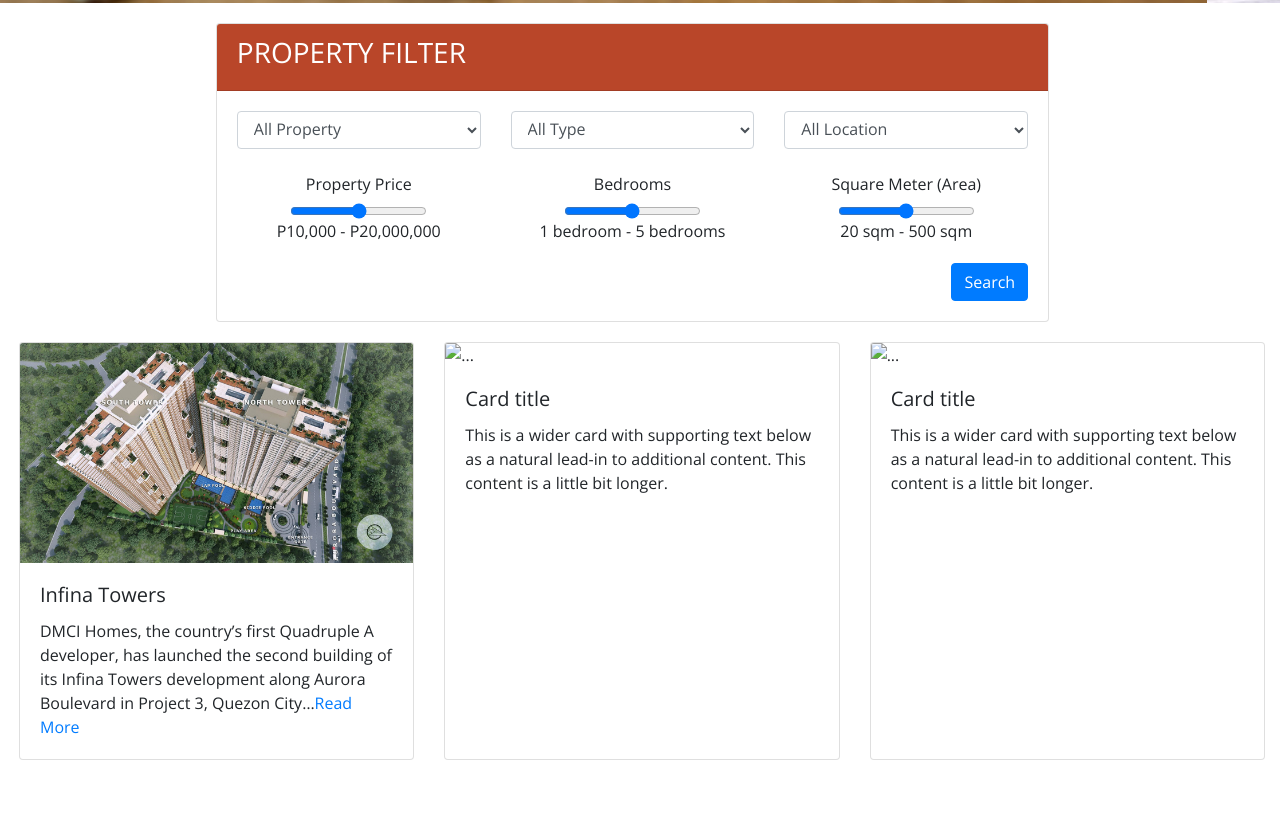
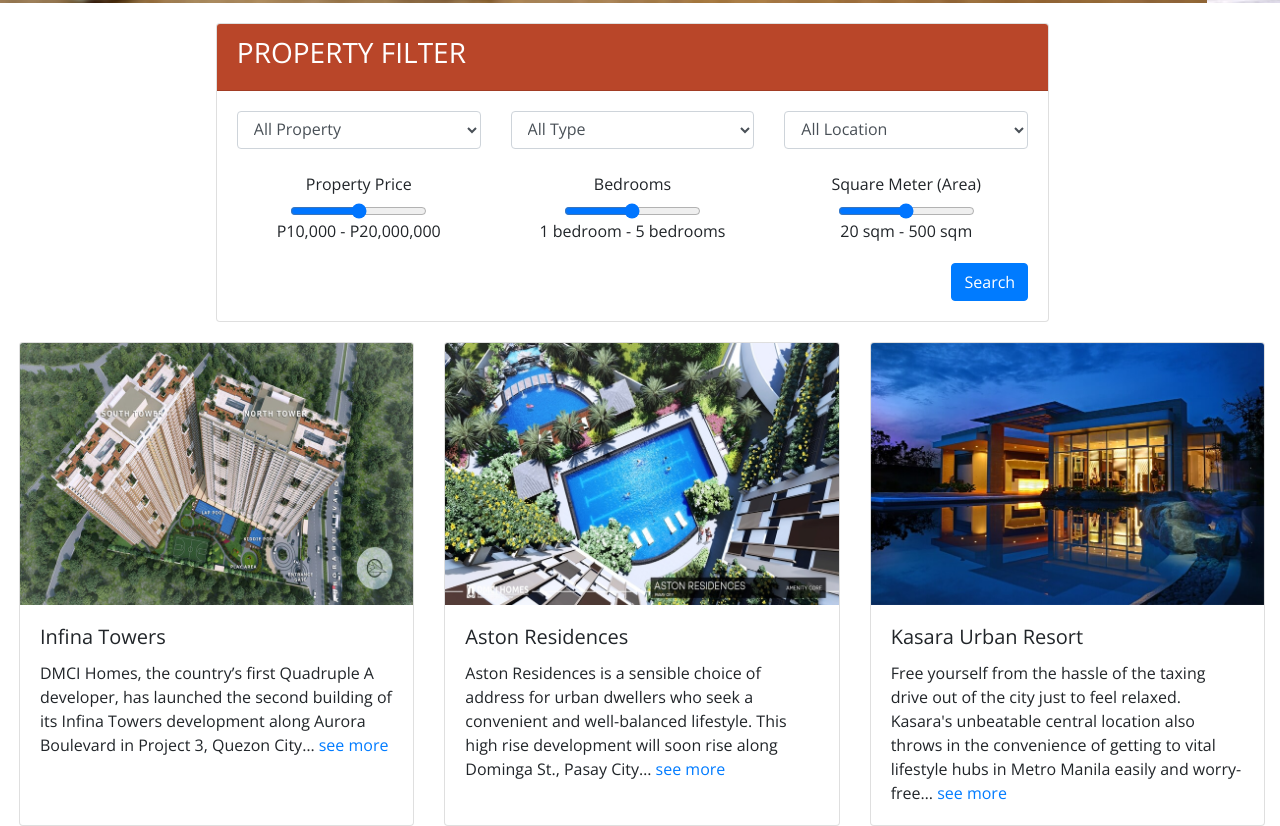
Before and after one commit to markobial/project, a website: page index.html in a window 1280 px wide. Shown: the part 796-1622 px from the top of the page. Before the commit the page ends 1556 px from the top, so only its background shows below. Drawn offline with nearby package versions, Linux system fonts and the light colour scheme.

Commit message:
Card update

```diff
--- a/index.html
+++ b/index.html
@@ -131,24 +131,24 @@
 
     <div class="card-deck mr-0 ml-1">
         <div class="card">
-            <img src="/img/cards/infina/Master Plan.jpg" class="card-img-top" alt="Infina Towers">
+            <img src="/img/cards/infina_card.jpeg" class="card-img-top" alt="Infina Towers">
             <div class="card-body">
                 <h5 class="card-title">Infina Towers</h5>
-                <p class="card-text">DMCI Homes, the country’s first Quadruple A developer, has launched the second building of its Infina Towers development along Aurora Boulevard in Project 3, Quezon City…<a href="">Read More</a></p>
+                <p class="card-text">DMCI Homes, the country’s first Quadruple A developer, has launched the second building of its Infina Towers development along Aurora Boulevard in Project 3, Quezon City…<a href=""> see more</a></p>
             </div>
         </div>
         <div class="card">
-            <img src="..." class="card-img-top" alt="...">
+            <img src="/img/cards/aston_card.jpeg" class="card-img-top" alt="...">
             <div class="card-body">
-                <h5 class="card-title">Card title</h5>
-                <p class="card-text">This is a wider card with supporting text below as a natural lead-in to additional content. This content is a little bit longer.</p>
+                <h5 class="card-title">Aston Residences</h5>
+                <p class="card-text">Aston Residences is a sensible choice of address for urban dwellers who seek a convenient and well-balanced lifestyle. This high rise development will soon rise along Dominga St., Pasay City…<a href=""> see more</a></p>
             </div>
         </div>
         <div class="card">
-            <img src="..." class="card-img-top" alt="...">
+            <img src="/img/cards/kasara_card.jpg" class="card-img-top" alt="Kasara Urban Resort Residences">
             <div class="card-body">
-                <h5 class="card-title">Card title</h5>
-                <p class="card-text">This is a wider card with supporting text below as a natural lead-in to additional content. This content is a little bit longer.</p>
+                <h5 class="card-title">Kasara Urban Resort</h5>
+                <p class="card-text">Free yourself from the hassle of the taxing drive out of the city just to feel relaxed. Kasara's unbeatable central location also throws in the convenience of getting to vital lifestyle hubs in Metro Manila easily and worry-free…<a href=""> see more</a></p>
             </div>
         </div>
     </div>
```
Also changed, not shown: img/cards/aston_card.jpeg (added), img/cards/infina/Master Plan.jpg (deleted), img/cards/infina_card.jpeg (added), img/cards/kasara_card.jpg (added), 3 other files.
